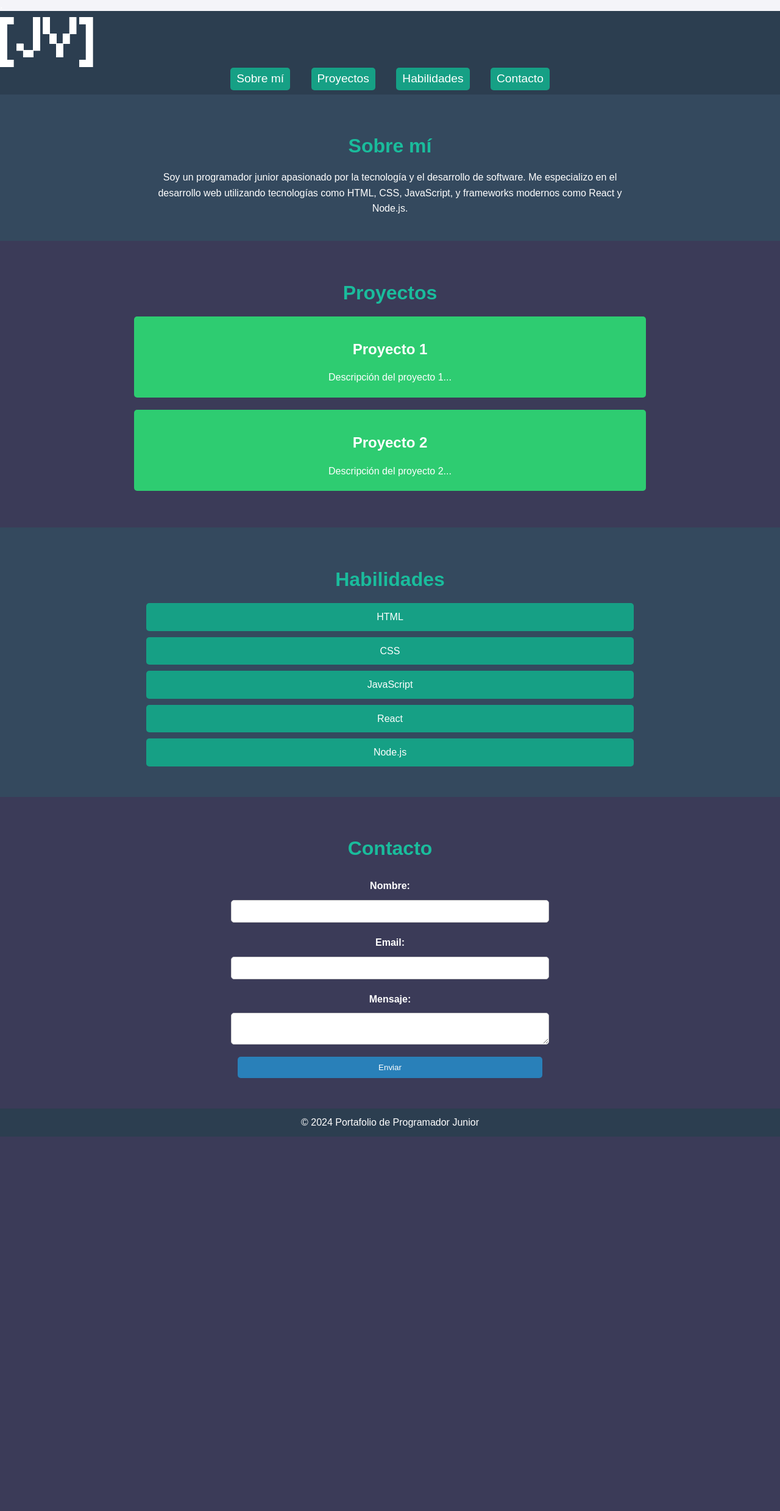
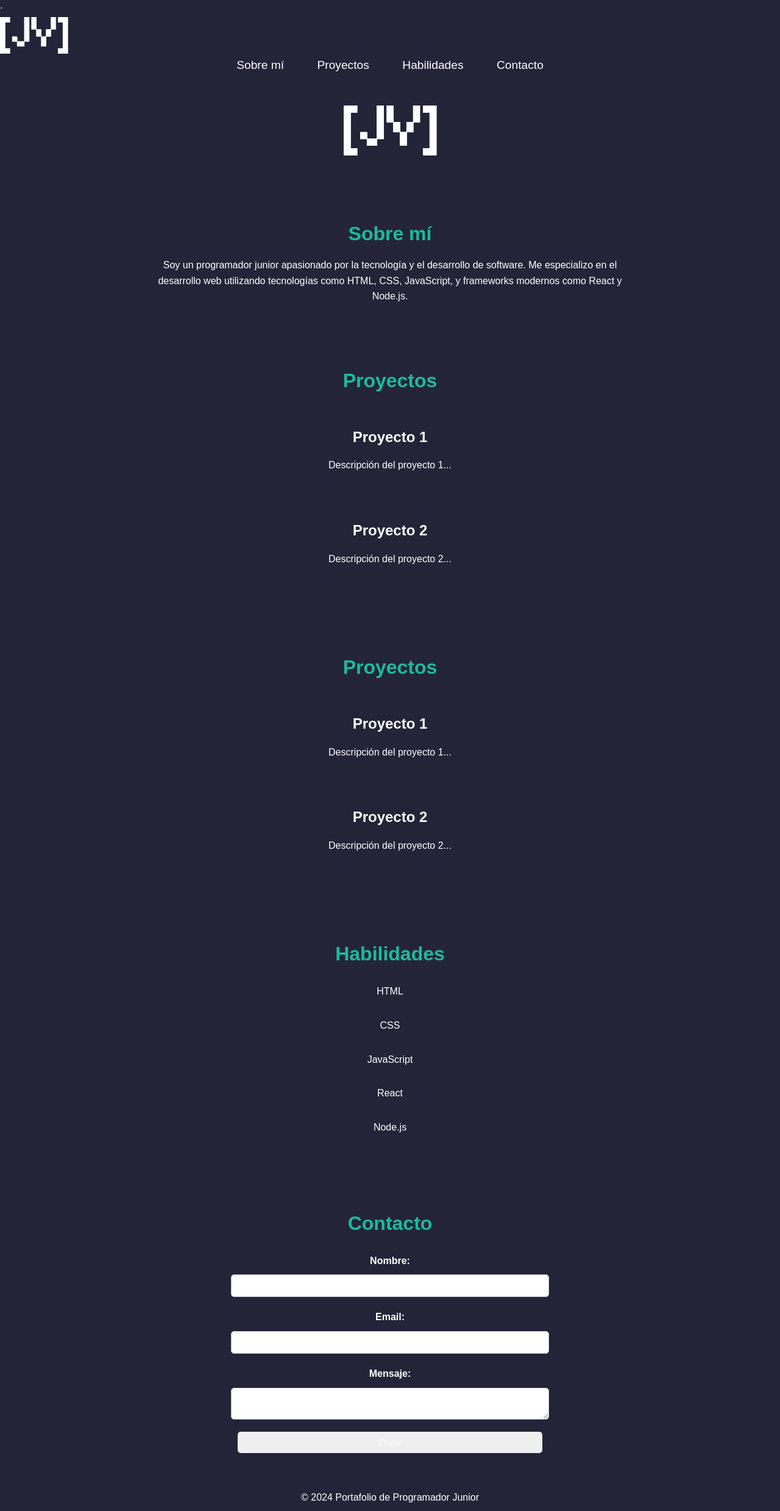
Before and after one commit to jvivas95/PortfolioJeffersonVivas, a PHP site: page / in a window 1280 px wide. Shown: the whole page at 61% size. Before the commit the page ends 1864 px from the top, so only its background shows below. Run offline with PHP 8.4, Linux system fonts and the light colour scheme.

Commit message:
Separación de campos y "foto" de perfil y eliminación del color de fondo

```diff
--- a/index.html
+++ b/index.html
@@ -5,8 +5,8 @@
     <meta name="viewport" content="width=device-width, initial-scale=1.0">
     <title>Portafolio de Programador Junior</title>
     <link rel="stylesheet" href="styles.css">.
-<link rel="icon" href="assets/favicon.ico" type="image/x-icon"> <!-- Favicon en formato .ico -->
-    <link rel="icon" href="assets/logo_blanco.png" type="image/png" sizes="32x32"> <!-- Favicon en formato .png -->
+    <link rel="icon" href="assets/ico/logo_ico.ico" type="image/x-icon"> <!-- Favicon en formato .ico -->
+    <link rel="icon" href="assets/ico/favicon-32x32.png" type="image/png" sizes="32x32"> <!-- Favicon en formato .png -->
 </head>
 <body>
     <header>
@@ -24,11 +24,19 @@
     </header>
 
     <main>
+        <section>
+            <div id="profilePic">
+                <img src="assets/logo_(blanco).png" alt="Foto Perfil">
+            </div>
+        </section>
+
+        <!-- SOBRE MI -->
         <section id="about">
             <h1>Sobre mí</h1>
             <p>Soy un programador junior apasionado por la tecnología y el desarrollo de software. Me especializo en el desarrollo web utilizando tecnologías como HTML, CSS, JavaScript, y frameworks modernos como React y Node.js.</p>
         </section>
 
+        <!-- FORMACION -->
         <section id="projects">
             <h1>Proyectos</h1>
             <div class="project">
@@ -41,6 +49,20 @@
             </div>
         </section>
 
+        <!-- PROYECTOS -->
+        <section id="projects">
+            <h1>Proyectos</h1>
+            <div class="project">
+                <h2>Proyecto 1</h2>
+                <p>Descripción del proyecto 1...</p>
+            </div>
+            <div class="project">
+                <h2>Proyecto 2</h2>
+                <p>Descripción del proyecto 2...</p>
+            </div>
+        </section>
+
+        <!-- HABILIDADES -->
         <section id="skills">
             <h1>Habilidades</h1>
             <ul>
@@ -52,6 +74,7 @@
             </ul>
         </section>
 
+        <!-- CONTACTO -->
         <section id="contact">
             <h1>Contacto</h1>
             <form id="contact-form">
--- a/styles.css
+++ b/styles.css
@@ -3,13 +3,12 @@ body {
     font-family: Arial, sans-serif;
     margin: 0;
     padding: 0;
-    background-color: #f4f4f9;
+    background-color: #242438;
     color: #ffffff;
 }
 
 /* Header and navigation */
 header {
-    background-color: #2c3e50; /* Navy blue */
     padding: 10px 0;
 }
 
@@ -31,21 +30,20 @@ nav ul li a {
 }
 
 nav ul li a:hover {
-    color: #1abc9c; /* Greenish tone */
+    color: #1abc9c00; /* Greenish tone */
+}
+
+.logo img {
+    height: auto;
+    max-height: 60px; /* Adjust this value as needed */
+    width: auto;
+    max-width: 100%;
 }
 
 /* Sections */
 section {
     padding: 40px 20px;
     text-align: center;
-}
-
-section:nth-child(odd) {
-    background-color: #34495e; /* Dark blue */
-}
-
-section:nth-child(even) {
-    background-color: #3b3b58; /* Purple */
 }
 
 h1 {
@@ -66,7 +64,6 @@ ul {
 }
 
 ul li {
-    background-color: #16a085; /* Greenish tone */
     margin: 10px 0;
     padding: 10px;
     border-radius: 5px;
@@ -74,7 +71,6 @@ ul li {
 
 /* Projects */
 .project {
-    background-color: #2ecc71; /* Lighter green */
     margin: 20px auto;
     padding: 20px;
     border-radius: 5px;
@@ -103,19 +99,13 @@ form input, form textarea, form button {
 }
 
 form button {
-    background-color: #2980b9; /* Dark blue */
     color: #ffffff;
     border: none;
     cursor: pointer;
 }
 
-form button:hover {
-    background-color: #1abc9c; /* Greenish tone */
-}
-
 /* Footer */
 footer {
-    background-color: #2c3e50; /* Navy blue */
     color: #ffffff;
     text-align: center;
     padding: 10px 0;
```
